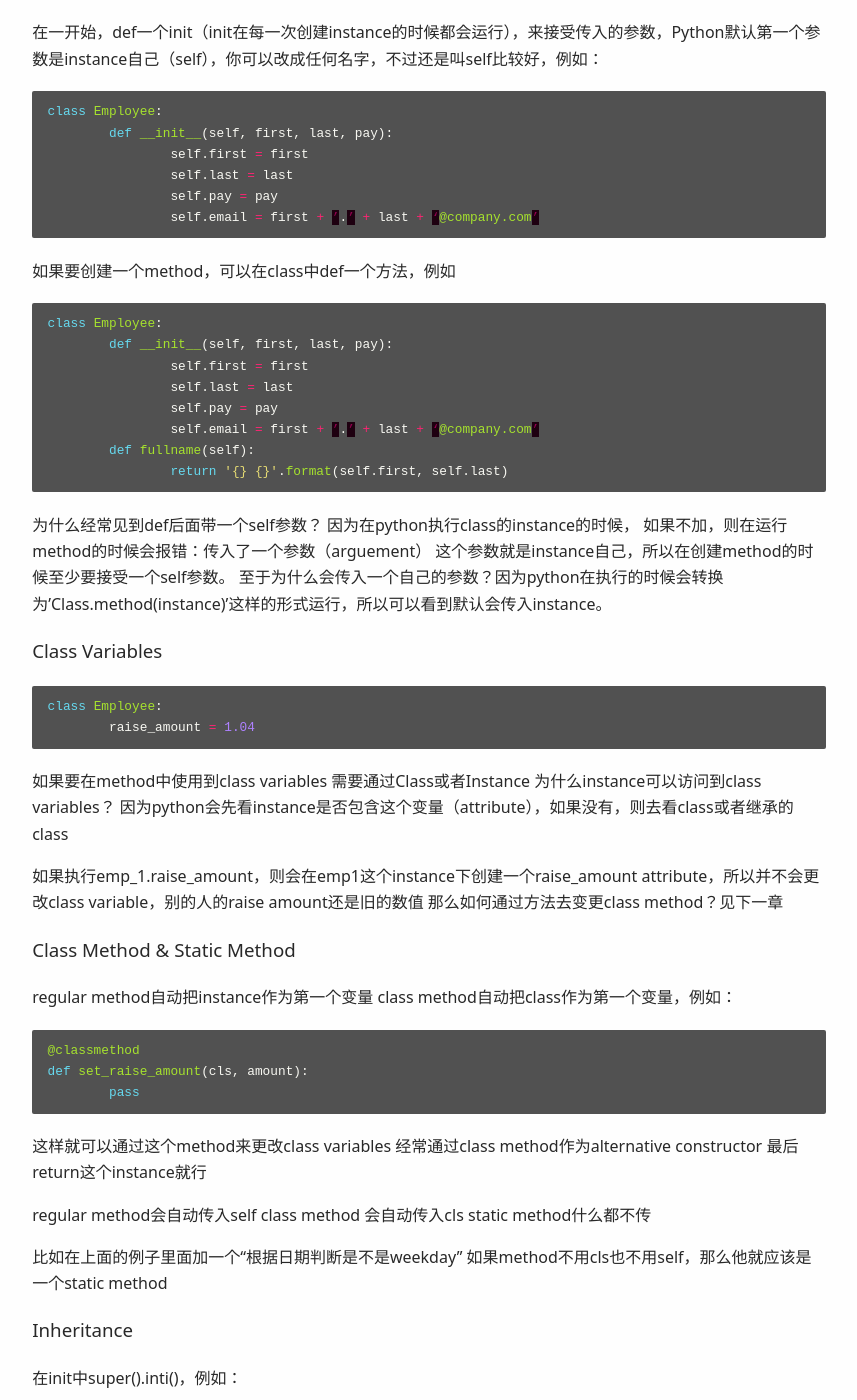
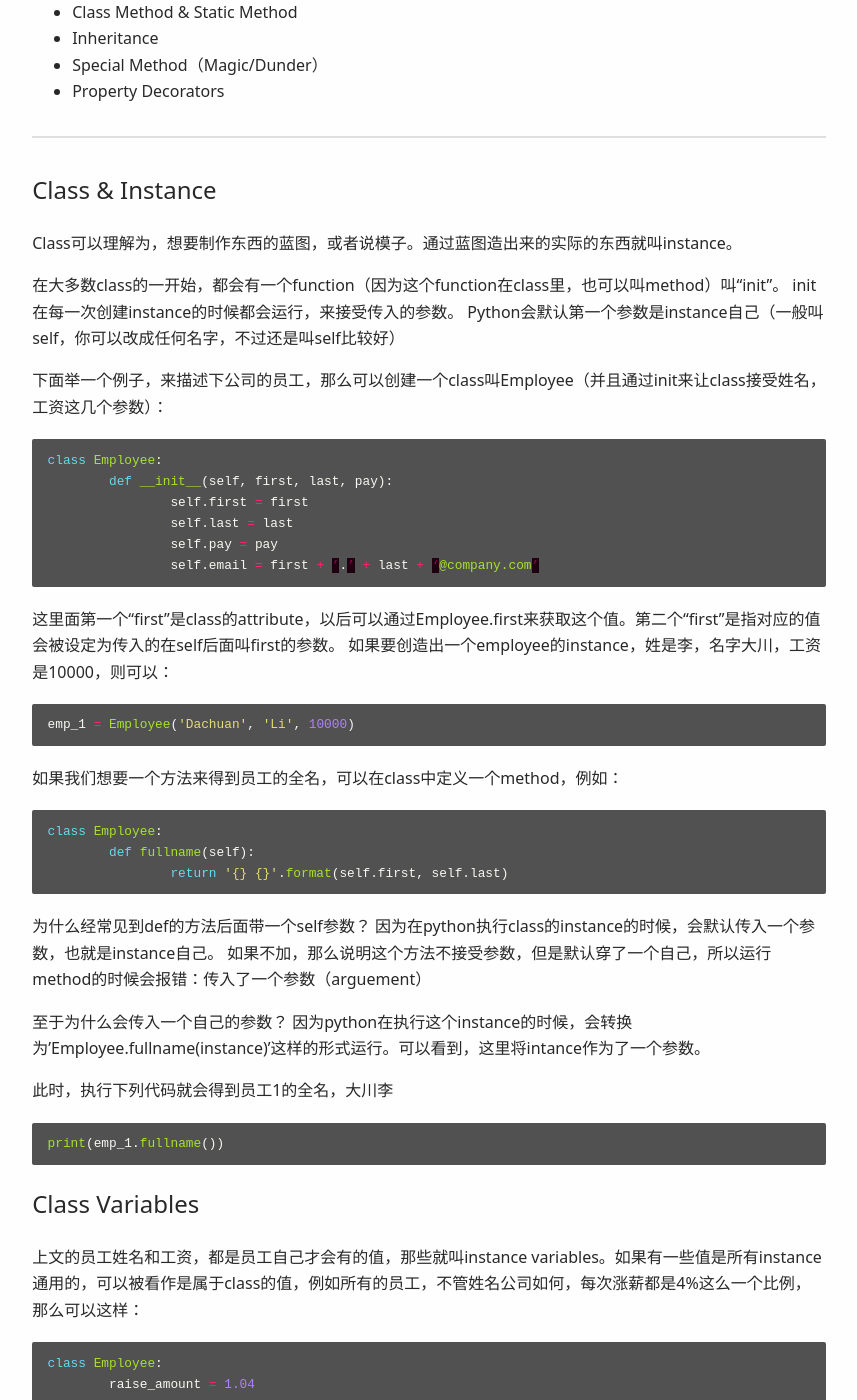
Before and after one commit to lich0611/lich0611.github.io, a Jekyll site: the page built from _posts/2019-07-08-0002.markdown, in a window 1280 px wide and 1400 px high, scrolled down 396 px. Shown: the whole window, without its empty margins (211-1068 px from the left). Built offline with Jekyll 4.4.1, drawn with Linux system fonts in a browser that asks for light colours; some of the changed text lies outside the part shown.

Commit message:
on my mac

```diff
--- a/_posts/2019-07-08-0002.markdown
+++ b/_posts/2019-07-08-0002.markdown
@@ -7,11 +7,27 @@ comments: true
 
 ---
 
-当时在看Python教程的时候，虽然理解class的含义，但是对于怎么使用还是很迷惑。加上里面一些特殊的method，“__init__”这些对于初学者来说有些难懂。于是去看了Youtube上的视频，看到一个很好的视频，说的很明白，有一点醒悟的感觉。在这里记录一下目前对class和OOP的理解。
+当时在看Python教程的时候，虽然理解class的含义，但是对于怎么使用还是很迷惑。加上里面一些特殊的method，“__init__”这些对于初学者来说有些难懂。
+后来看Youtube的时候，发现了一个优秀的作者，叫Corey Schafer，把这一部分说的很明白，让我有了一点醒悟的感觉。
+所以在这里记录一下目前对class和OOP的理解，下面是会覆盖到的主题
+
+*	Class & Instance
+* Class Variables
+* Class Method & Static Method
+* Inheritance
+* Special Method（Magic/Dunder）
+* Property Decorators
 
 ---
-### Instance variables
-在一开始，def一个init（init在每一次创建instance的时候都会运行），来接受传入的参数，Python默认第一个参数是instance自己（self），你可以改成任何名字，不过还是叫self比较好，例如：
+## Class & Instance
+
+Class可以理解为，想要制作东西的蓝图，或者说模子。通过蓝图造出来的实际的东西就叫instance。
+
+在大多数class的一开始，都会有一个function（因为这个function在class里，也可以叫method）叫“init”。
+init在每一次创建instance的时候都会运行，来接受传入的参数。
+Python会默认第一个参数是instance自己（一般叫self，你可以改成任何名字，不过还是叫self比较好）
+
+下面举一个例子，来描述下公司的员工，那么可以创建一个class叫Employee（并且通过init来让class接受姓名，工资这几个参数）：
 
 {% highlight python %}
 class Employee:
@@ -22,59 +38,82 @@ class Employee:
 		self.email = first + ’.’ + last + ‘@company.com’
 {% endhighlight %}
 
-如果要创建一个method，可以在class中def一个方法，例如
+这里面第一个“first”是class的attribute，以后可以通过Employee.first来获取这个值。第二个“first”是指对应的值会被设定为传入的在self后面叫first的参数。
+如果要创造出一个employee的instance，姓是李，名字大川，工资是10000，则可以：
+
+{% highlight python %}
+emp_1 = Employee('Dachuan', 'Li', 10000)
+{% endhighlight %}
+
+如果我们想要一个方法来得到员工的全名，可以在class中定义一个method，例如：
+
 {% highlight python %}
 class Employee:
-	def __init__(self, first, last, pay):
-		self.first = first
-		self.last = last
-		self.pay = pay
-		self.email = first + ’.’ + last + ‘@company.com’
 	def fullname(self):
 		return '{} {}'.format(self.first, self.last)
 {% endhighlight %}
 
-为什么经常见到def后面带一个self参数？
-因为在python执行class的instance的时候，
-如果不加，则在运行method的时候会报错：传入了一个参数（arguement）
-这个参数就是instance自己，所以在创建method的时候至少要接受一个self参数。
-至于为什么会传入一个自己的参数？因为python在执行的时候会转换为’Class.method(instance)’这样的形式运行，所以可以看到默认会传入instance。
+为什么经常见到def的方法后面带一个self参数？
+因为在python执行class的instance的时候，会默认传入一个参数，也就是instance自己。
+如果不加，那么说明这个方法不接受参数，但是默认穿了一个自己，所以运行method的时候会报错：传入了一个参数（arguement）
 
-### Class Variables
+至于为什么会传入一个自己的参数？
+因为python在执行这个instance的时候，会转换为’Employee.fullname(instance)’这样的形式运行。可以看到，这里将intance作为了一个参数。
+
+此时，执行下列代码就会得到员工1的全名，大川李
+{% highlight python %}
+print(emp_1.fullname())
+{% endhighlight %}
+
+
+## Class Variables
+
+上文的员工姓名和工资，都是员工自己才会有的值，那些就叫instance variables。如果有一些值是所有instance通用的，可以被看作是属于class的值，例如所有的员工，不管姓名公司如何，每次涨薪都是4%这么一个比例，那么可以这样：
 
 {% highlight python %}
 class Employee:
 	raise_amount = 1.04
+
+	def apply_raise(self):
+		self.pay = int(self.pay * raise_amount)
 {% endhighlight %}
-如果要在method中使用到class variables
-需要通过Class或者Instance
-为什么instance可以访问到class variables？
-因为python会先看instance是否包含这个变量（attribute），如果没有，则去看class或者继承的class
 
-如果执行emp_1.raise_amount，则会在emp1这个instance下创建一个raise_amount attribute，所以并不会更改class variable，别的人的raise amount还是旧的数值
-那么如何通过方法去变更class method？见下一章
+如果要在method中使用到class variables，则需要通过class或者instance。
+为什么instance可以访问到class variables？因为python会先看instance是否包含这个变量（attribute），如果没有，则去看class或者其继承的class。
 
-### Class Method & Static Method
-regular method自动把instance作为第一个变量
-class method自动把class作为第一个变量，例如：
+所以，如果执行emp_1.raise_amount = 1.10，则会在emp1这个instance下创建一个raise_amount attribute，并且设置为1.1（但愿我的工资涨幅要高过别的员工），所以并不会更改class variable，别的人的raise amount还是旧的数值。
+那么如何通过方法去变更class variables？见下一章
+
+## Class Method & Static Method
+
+就像regular method自动把instance作为第一个变量，class method自动把class作为第一个变量
+如果要创建class methods，需要加一个decorator（并且至少传入一个cls参数），如下：
+
 {% highlight python %}
-@classmethod
-def set_raise_amount(cls, amount):
-	pass
+class Employee:
+	@classmethod
+	def set_raise_amount(cls, amount):
+		raise_amount = 1.10
 {% endhighlight %}
-这样就可以通过这个method来更改class variables
-经常通过class method作为alternative constructor
-最后return这个instance就行
 
-regular method会自动传入self
-class method 会自动传入cls
-static method什么都不传
+如此一来，就可以通过"Employee.set_raise_amount()"这个method来更改"raise_amount"这个class variable
+实际应用中，经常通过class method作为alternative constructor，最后return这个instance。
+例如，如果要从一个string中创建一个员工，假如str的格式为“姓-名-工资”，那么：
 
-比如在上面的例子里面加一个“根据日期判断是不是weekday”
-如果method不用cls也不用self，那么他就应该是一个static method
+{% highlight python %}
+class Employee:
+	@classmethod
+	def from_string(cls, str):
+		first, last, pay = str.split('-')
+		return cls(first, last, pay)
+{% endhighlight %}
+
+static method则比较特别，不像regular method会自动传入self，class method会自动传入cls，static method什么都不传，通常用于一些和变量无关，但是逻辑上和整个class有关的method。比如在上面的例子里面加一个“根据日期判断是不是weekday”，就可以是一个static method。
 
 ### Inheritance
+
 在init中super().__inti__()，例如：
+
 {% highlight python %}
 class Manager(Employee):
 	def __init__(self, first, last, pay, employees=None):
@@ -89,3 +128,62 @@ class Manager(Employee):
 
 python内建了两个方法叫做 issubclass和isinstance
 可以用来判断某个variable/class是不是instance和subclass
+
+## Special Method（Magic/Dunder）
+
+“__str__”和“__repr__”都是为了让print出这个class的内容能易读一些，例如：
+
+{% highlight python %}
+class Employee:
+	def __repr__(self):
+		return “Employee(‘{}’,’{}’,{})”.format(self.first, self.last, self.pay)
+{% endhighlight %}
+
+在Python中print(1+2)，结果是3
+因为python会执行一个叫__add__的method，会将这两个数字相加。如果print(a+b)那么得到的会是ab
+为了举个例子，我们可以设定一个让两个员工相加的method。如果直接相加会报错，因为Python不知道怎么相加。我们指定了相加办法之后就可以相加了。
+{% highlight python %}
+class Employee:
+	def __add__(self, other):
+		return self.pay + other.pay
+{% endhighlight %}
+
+下面说一下if __name__ == ‘__main__’是做什么用的：
+在Python中，在刚开始运行的时候，会设定几个变量，其中文件名就会是“__main__”，如果有import的话，import的文件名就是自己的文件名。
+有了这个代码之后，就可以控制在import的文件里面，只有在main（）之外的代码会自动运行。
+
+## Property Decorators
+define一个method，但是access it like arrtibute。有三种类型：Getters， Setters和Deleters。
+Getters可以用于自动Update信息，比如员工邮箱是姓名+后缀，现在员工更改了新的姓，怎么同时更改企业邮箱呢？
+
+{% highlight python %}
+class Employee:
+	@property
+	def email(self):
+		return XXX
+{% endhighlight %}
+
+如果想要通过set一个全名来更改员工的姓和名，则需要一个setter，例如：
+
+{% highlight python %}
+class Employee:
+	@fullname.setter
+	def fullname(self, name):
+		first, last = name.split(' ')
+		self.first = first
+		self.last = last
+
+emp_1.fullname = "大川 李"
+{% endhighlight %}
+
+如果想要通过删除一个全名来更改员工的姓和名，则需要一个deleter，例如：
+
+{% highlight python %}
+class Employee:
+	@fullname.deleter
+	def fullname(self):
+		self.first = None
+		self.last = last
+
+del emp_1.fullname
+{% endhighlight %}
```
